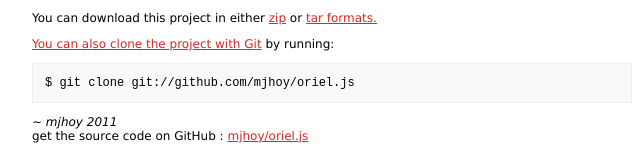
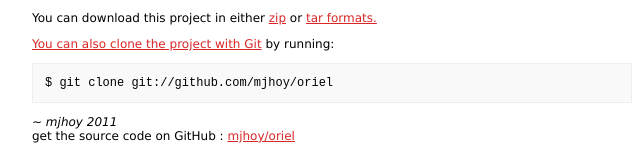
Before and after one commit to mjhoy/oriel, a plain HTML site: page docs/index.html in a window 1280 px wide. Shown: the part 1103-1251 px from the top of the page, 308-948 px from the left. Drawn offline with nearby package versions, Linux system fonts and the light colour scheme; a web font is replaced by a local one.

Commit message:
bump docs

```diff
--- a/docs/index.html
+++ b/docs/index.html
@@ -16,7 +16,7 @@
 </head>
 
 <body>
-  <a href="https://github.com/mjhoy/oriel.js"><img style="position: absolute; top: 0; right: 0; border: 0;" src="http://s3.amazonaws.com/github/ribbons/forkme_right_darkblue_121621.png" alt="Fork me on GitHub" /></a>
+  <a href="https://github.com/mjhoy/oriel"><img style="position: absolute; top: 0; right: 0; border: 0;" src="http://s3.amazonaws.com/github/ribbons/forkme_right_darkblue_121621.png" alt="Fork me on GitHub" /></a>
 
   <div id="container">
 
@@ -142,18 +142,18 @@
       </header>
       <p>
         You can download this project in either
-        <a href="https://github.com/mjhoy/oriel.js/zipball/master">zip</a> or
-        <a href="https://github.com/mjhoy/oriel.js/tarball/master">tar formats.
+        <a href="https://github.com/mjhoy/oriel/zipball/master">zip</a> or
+        <a href="https://github.com/mjhoy/oriel/tarball/master">tar formats.
       </p>
       <p>You can also clone the project with <a href="http://git-scm.com">Git</a>
         by running:
-        <pre>$ git clone git://github.com/mjhoy/oriel.js</pre>
+        <pre>$ git clone git://github.com/mjhoy/oriel</pre>
       </p>
     </section>
 
     <footer>
       <i>~ mjhoy 2011</i><br>
-      get the source code on GitHub : <a href="https://github.com/mjhoy/oriel.js">mjhoy/oriel.js</a>
+      get the source code on GitHub : <a href="https://github.com/mjhoy/oriel">mjhoy/oriel</a>
     </footer>
 
   </div>
```
